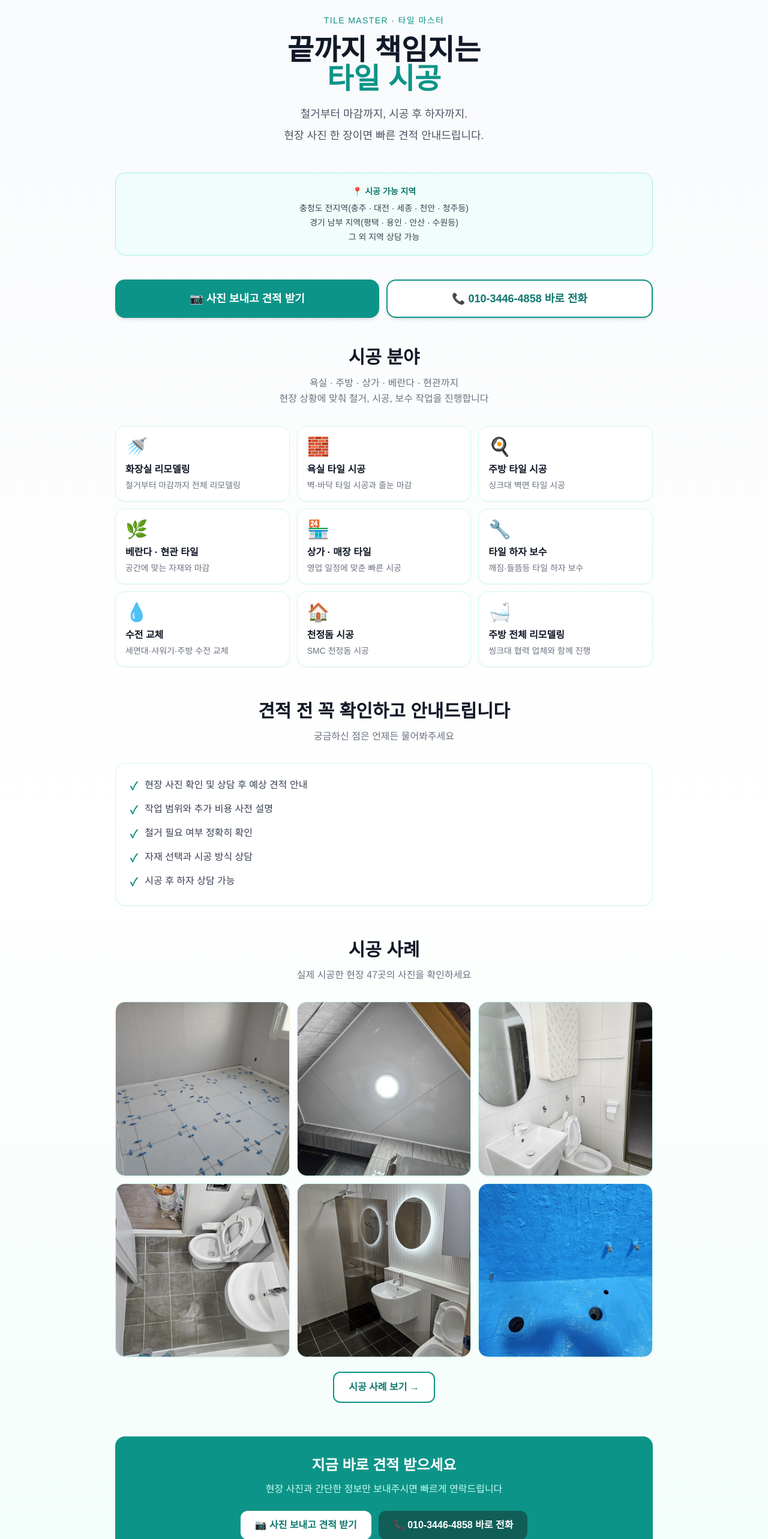
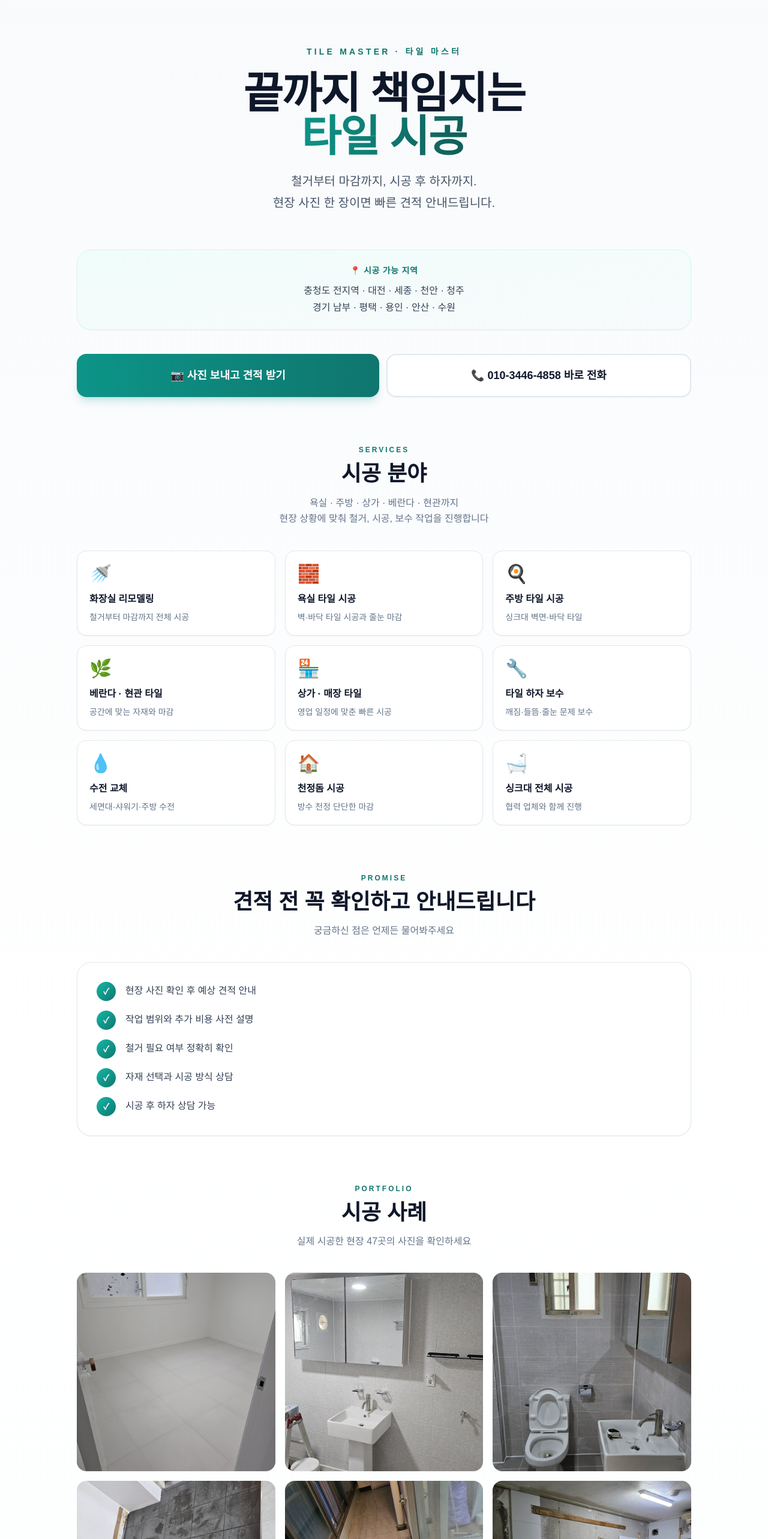
Before and after one commit to chozza-insaeng/dasiwa, a Next.js app: page / in a window 1280 px wide. Shown: the part 40-2606 px from the top of the page at 60% size. Built offline with nearby package versions, Linux system fonts and the light colour scheme.

Commit message:
메인 페이지 디자인 업그레이드 - 그라데이션, 호버 효과, 하단 임팩트 강화

```diff
--- a/app/page.tsx
+++ b/app/page.tsx
@@ -2,107 +2,119 @@
 
 export default function Home() {
   const services = [
-    { icon: "🚿", title: "화장실 리모델링", desc: "철거부터 마감까지 전체 리모델링" },
+    { icon: "🚿", title: "화장실 리모델링", desc: "철거부터 마감까지 전체 시공" },
     { icon: "🧱", title: "욕실 타일 시공", desc: "벽·바닥 타일 시공과 줄눈 마감" },
-    { icon: "🍳", title: "주방 타일 시공", desc: "싱크대 벽면 타일 시공" },
+    { icon: "🍳", title: "주방 타일 시공", desc: "싱크대 벽면·바닥 타일" },
     { icon: "🌿", title: "베란다 · 현관 타일", desc: "공간에 맞는 자재와 마감" },
     { icon: "🏪", title: "상가 · 매장 타일", desc: "영업 일정에 맞춘 빠른 시공" },
-    { icon: "🔧", title: "타일 하자 보수", desc: "깨짐·들뜸등 타일 하자 보수" },
-    { icon: "💧", title: "수전 교체", desc: "세면대·샤워기·주방 수전 교체" },
-    { icon: "🏠", title: "천정돔 시공", desc: "SMC 천정돔 시공" },
-    { icon: "🛁", title: "주방 전체 리모델링", desc: "씽크대 협력 업체와 함께 진행" },
+    { icon: "🔧", title: "타일 하자 보수", desc: "깨짐·들뜸·줄눈 문제 보수" },
+    { icon: "💧", title: "수전 교체", desc: "세면대·샤워기·주방 수전" },
+    { icon: "🏠", title: "천정돔 시공", desc: "방수 천정 단단한 마감" },
+    { icon: "🛁", title: "싱크대 전체 시공", desc: "협력 업체와 함께 진행" },
   ];
 
   const promises = [
-    "현장 사진 확인 및 상담 후 예상 견적 안내",
+    "현장 사진 확인 후 예상 견적 안내",
     "작업 범위와 추가 비용 사전 설명",
     "철거 필요 여부 정확히 확인",
     "자재 선택과 시공 방식 상담",
     "시공 후 하자 상담 가능",
   ];
 
-  // 메인 페이지에 보여줄 베스트 사진 6장
   const featuredPhotos = [
-    "/tile-04.jpg",
-    "/tile-02.jpg",
-    "/tile-06.jpg",
-    "/tile-14.jpg",
-    "/tile-27.jpg",
-    "/tile-35.jpg",
+    "/tile-09.jpg",
+    "/tile-16.jpg",
+    "/tile-19.jpg",
+    "/tile-25.jpg",
+    "/tile-33.jpg",
+    "/tile-47.jpg",
   ];
 
   return (
-    <div className="flex flex-col min-h-screen bg-gradient-to-b from-slate-50 via-white to-teal-50">
-      <main className="flex-1 px-6 py-12 sm:py-16">
-        <div className="max-w-4xl mx-auto">
+    <div className="flex flex-col min-h-screen bg-gradient-to-b from-slate-50 via-white to-teal-50/30">
 
-          {/* 상단 헤드라인 */}
-          <div className="text-center mb-12">
-            <p className="text-sm tracking-widest text-teal-600 font-medium mb-4">
+      {/* 상단 미니 헤더 */}
+      <div className="bg-slate-900 text-white py-2 px-6 text-center text-xs sm:text-sm">
+        <span className="hidden sm:inline">📞 시공 문의 010-3446-4858 · </span>
+        <span>충청도 · 경기 남부 출장 시공</span>
+      </div>
+
+      <main className="flex-1 px-6 py-12 sm:py-20">
+        <div className="max-w-5xl mx-auto">
+
+          {/* 상단 히어로 섹션 */}
+          <div className="text-center mb-16">
+            <p className="text-xs sm:text-sm tracking-[0.3em] text-teal-700 font-semibold mb-6 uppercase">
               TILE MASTER · 타일 마스터
             </p>
-            <h1 className="text-3xl sm:text-5xl font-bold text-gray-900 mb-5 leading-tight">
+            <h1 className="text-4xl sm:text-6xl md:text-7xl font-bold text-slate-900 mb-6 leading-[1.15] tracking-tight">
               끝까지 책임지는<br />
-              <span className="text-teal-600">타일 시공</span>
+              <span className="bg-gradient-to-r from-teal-600 to-teal-800 bg-clip-text text-transparent">
+                타일 시공
+              </span>
             </h1>
-            <p className="text-base sm:text-lg text-gray-600 leading-relaxed mb-2">
+            <p className="text-base sm:text-xl text-slate-600 leading-relaxed mb-2 max-w-2xl mx-auto">
               철거부터 마감까지, 시공 후 하자까지.
             </p>
-            <p className="text-base sm:text-lg text-gray-600 leading-relaxed">
+            <p className="text-base sm:text-xl text-slate-600 leading-relaxed max-w-2xl mx-auto">
               현장 사진 한 장이면 빠른 견적 안내드립니다.
             </p>
           </div>
 
           {/* 시공 가능 지역 */}
-          <div className="rounded-2xl bg-teal-50 border border-teal-200 p-5 mb-10 text-center">
-            <p className="text-sm font-semibold text-teal-700 mb-2">
+          <div className="rounded-3xl bg-gradient-to-br from-teal-50 to-slate-50 border border-teal-100 p-6 mb-10 text-center shadow-sm">
+            <p className="text-xs sm:text-sm font-bold text-teal-700 mb-3 tracking-wider">
               📍 시공 가능 지역
             </p>
-            <div className="text-sm text-gray-700 space-y-1">
-              <p>충청도 전지역(충주 · 대전 · 세종 · 천안 · 청주등)</p>
-              <p>경기 남부 지역(평택 · 용인 · 안산 · 수원등)</p>
-              <p>그 외 지역 상담 가능</p>
+            <div className="text-sm sm:text-base text-slate-700 space-y-1">
+              <p>충청도 전지역 · 대전 · 세종 · 천안 · 청주</p>
+              <p>경기 남부 · 평택 · 용인 · 안산 · 수원</p>
             </div>
           </div>
 
-          {/* 큰 행동 버튼 두 개 */}
-          <div className="flex flex-col sm:flex-row gap-3 mb-12">
+          {/* 메인 행동 버튼 */}
+          <div className="flex flex-col sm:flex-row gap-3 mb-20">
             <button
               onClick={() => (window.location.href = "/inquiry")}
-              className="flex-1 px-6 py-4 bg-teal-600 text-white rounded-2xl font-semibold text-lg hover:bg-teal-700 transition-colors shadow-md"
+              className="flex-1 group px-6 py-5 bg-gradient-to-r from-teal-600 to-teal-700 text-white rounded-2xl font-semibold text-base sm:text-lg hover:from-teal-700 hover:to-teal-800 transition-all shadow-lg shadow-teal-600/20 hover:shadow-xl hover:shadow-teal-600/30 hover:-translate-y-0.5"
             >
-              📷 사진 보내고 견적 받기
+              <span className="block">📷 사진 보내고 견적 받기</span>
             </button>
             <button
               onClick={() => (window.location.href = "tel:01034464858")}
-              className="flex-1 px-6 py-4 bg-white text-teal-700 border-2 border-teal-600 rounded-2xl font-semibold text-lg hover:bg-teal-50 transition-colors shadow-md"
+              className="flex-1 group px-6 py-5 bg-white text-slate-900 border-2 border-slate-200 rounded-2xl font-semibold text-base sm:text-lg hover:border-teal-600 hover:text-teal-700 transition-all shadow-sm hover:shadow-md hover:-translate-y-0.5"
             >
-              📞 010-3446-4858 바로 전화
+              <span className="block">📞 010-3446-4858 바로 전화</span>
             </button>
           </div>
 
           {/* 시공 분야 */}
-          <section className="mb-14">
-            <h2 className="text-2xl sm:text-3xl font-bold text-gray-900 text-center mb-3">
+          <section className="mb-20">
+            <div className="text-center mb-10">
+              <p className="text-xs tracking-[0.25em] text-teal-700 font-semibold mb-3 uppercase">
+                Services
+              </p>
+              <h2 className="text-3xl sm:text-4xl font-bold text-slate-900 mb-4">
                 시공 분야
               </h2>
-            <p className="text-center text-gray-500 mb-8 leading-relaxed">
+              <p className="text-slate-500 leading-relaxed max-w-xl mx-auto">
                 욕실 · 주방 · 상가 · 베란다 · 현관까지<br />
                 현장 상황에 맞춰 철거, 시공, 보수 작업을 진행합니다
               </p>
-            <div className="grid grid-cols-2 sm:grid-cols-3 gap-3">
+            </div>
+            <div className="grid grid-cols-2 sm:grid-cols-3 gap-3 sm:gap-4">
               {services.map((s) => (
                 <div
                   key={s.title}
-                  className="rounded-2xl bg-white border border-teal-100 p-4 shadow-sm hover:shadow-md transition-shadow"
+                  className="group rounded-2xl bg-white border border-slate-200 p-5 shadow-sm hover:shadow-lg hover:border-teal-200 hover:-translate-y-1 transition-all duration-300"
                 >
-                  <div className="text-3xl mb-2" aria-hidden>
+                  <div className="text-3xl mb-3 group-hover:scale-110 transition-transform" aria-hidden>
                     {s.icon}
                   </div>
-                  <h3 className="text-sm sm:text-base font-semibold text-gray-900 mb-1">
+                  <h3 className="text-sm sm:text-base font-bold text-slate-900 mb-2">
                     {s.title}
                   </h3>
-                  <p className="text-xs sm:text-sm text-gray-500 leading-snug">
+                  <p className="text-xs sm:text-sm text-slate-500 leading-snug">
                     {s.desc}
                   </p>
                 </div>
@@ -111,79 +123,102 @@ export default function Home() {
           </section>
 
           {/* 견적 전 안내 */}
-          <section className="mb-14">
-            <h2 className="text-2xl sm:text-3xl font-bold text-gray-900 text-center mb-3">
+          <section className="mb-20">
+            <div className="text-center mb-10">
+              <p className="text-xs tracking-[0.25em] text-teal-700 font-semibold mb-3 uppercase">
+                Promise
+              </p>
+              <h2 className="text-3xl sm:text-4xl font-bold text-slate-900 mb-4">
                 견적 전 꼭 확인하고 안내드립니다
               </h2>
-            <p className="text-center text-gray-500 mb-8">
+              <p className="text-slate-500">
                 궁금하신 점은 언제든 물어봐주세요
               </p>
-            <div className="bg-white rounded-2xl border border-teal-100 p-6 shadow-sm">
-              <ul className="space-y-3">
+            </div>
+            <div className="bg-white rounded-3xl border border-slate-200 p-8 shadow-sm">
+              <ul className="space-y-4">
                 {promises.map((p) => (
-                  <li key={p} className="flex items-start gap-3">
-                    <span className="text-teal-600 font-bold text-lg flex-shrink-0">✓</span>
-                    <span className="text-gray-700">{p}</span>
+                  <li key={p} className="flex items-start gap-4 group">
+                    <div className="flex-shrink-0 w-8 h-8 rounded-full bg-gradient-to-br from-teal-500 to-teal-700 flex items-center justify-center text-white font-bold text-sm group-hover:scale-110 transition-transform">
+                      ✓
+                    </div>
+                    <span className="text-slate-700 leading-relaxed pt-0.5">{p}</span>
                   </li>
                 ))}
               </ul>
             </div>
           </section>
 
-          {/* 시공 사례 — 베스트 6장 + 갤러리 버튼 */}
-          <section className="mb-14">
-            <h2 className="text-2xl sm:text-3xl font-bold text-gray-900 text-center mb-3">
+          {/* 시공 사례 */}
+          <section className="mb-20">
+            <div className="text-center mb-10">
+              <p className="text-xs tracking-[0.25em] text-teal-700 font-semibold mb-3 uppercase">
+                Portfolio
+              </p>
+              <h2 className="text-3xl sm:text-4xl font-bold text-slate-900 mb-4">
                 시공 사례
               </h2>
-            <p className="text-center text-gray-500 mb-8">
+              <p className="text-slate-500">
                 실제 시공한 현장 47곳의 사진을 확인하세요
               </p>
-            <div className="grid grid-cols-2 sm:grid-cols-3 gap-3 mb-6">
+            </div>
+            <div className="grid grid-cols-2 sm:grid-cols-3 gap-3 sm:gap-4 mb-8">
               {featuredPhotos.map((src, i) => (
                 <div
                   key={src}
-                  className="aspect-square bg-white rounded-2xl border border-teal-100 shadow-sm overflow-hidden"
+                  className="group aspect-square bg-slate-100 rounded-2xl overflow-hidden cursor-pointer relative"
+                  onClick={() => (window.location.href = "/gallery")}
                 >
                   <img
                     src={src}
                     alt={`타일 시공 사례 ${i + 1}`}
-                    className="w-full h-full object-cover"
+                    className="w-full h-full object-cover group-hover:scale-110 transition-transform duration-500"
                     loading="lazy"
                   />
+                  <div className="absolute inset-0 bg-gradient-to-t from-slate-900/40 via-transparent to-transparent opacity-0 group-hover:opacity-100 transition-opacity" />
                 </div>
               ))}
             </div>
             <div className="text-center">
               <button
                 onClick={() => (window.location.href = "/gallery")}
-                className="px-6 py-3 bg-white text-teal-700 border-2 border-teal-600 rounded-xl font-semibold hover:bg-teal-50 transition-colors"
+                className="px-8 py-3 bg-white text-slate-900 border-2 border-slate-300 rounded-full font-semibold hover:border-teal-600 hover:text-teal-700 transition-all hover:shadow-md"
               >
                 시공 사례 보기 →
               </button>
             </div>
           </section>
 
-          {/* 하단 행동 유도 */}
-          <div className="bg-teal-600 rounded-2xl p-8 text-center text-white mb-8">
-            <h2 className="text-2xl font-bold mb-3">
+          {/* 하단 행동 유도 — 임팩트 강화 */}
+          <div className="relative bg-gradient-to-br from-slate-900 via-teal-900 to-slate-900 rounded-3xl p-10 sm:p-14 text-center text-white overflow-hidden mb-8 shadow-2xl">
+            {/* 배경 장식 */}
+            <div className="absolute top-0 right-0 w-64 h-64 bg-teal-500/10 rounded-full blur-3xl -mr-32 -mt-32" />
+            <div className="absolute bottom-0 left-0 w-64 h-64 bg-teal-400/10 rounded-full blur-3xl -ml-32 -mb-32" />
+
+            <div className="relative">
+              <p className="text-xs tracking-[0.3em] text-teal-300 font-semibold mb-4 uppercase">
+                Get a Quote
+              </p>
+              <h2 className="text-2xl sm:text-4xl font-bold mb-4 leading-tight">
                 지금 바로 견적 받으세요
               </h2>
-            <p className="text-teal-100 mb-6">
+              <p className="text-slate-300 mb-8 max-w-xl mx-auto leading-relaxed">
                 현장 사진과 간단한 정보만 보내주시면 빠르게 연락드립니다
               </p>
-            <div className="flex flex-col sm:flex-row gap-3 justify-center">
+              <div className="flex flex-col sm:flex-row gap-3 justify-center max-w-lg mx-auto">
                 <button
                   onClick={() => (window.location.href = "/inquiry")}
-                className="px-6 py-3 bg-white text-teal-700 rounded-xl font-semibold hover:bg-teal-50 transition-colors"
+                  className="px-8 py-4 bg-white text-slate-900 rounded-xl font-semibold hover:bg-teal-50 transition-all hover:-translate-y-0.5 shadow-lg"
                 >
                   📷 사진 보내고 견적 받기
                 </button>
                 <button
                   onClick={() => (window.location.href = "tel:01034464858")}
-                className="px-6 py-3 bg-teal-800 text-white rounded-xl font-semibold hover:bg-teal-900 transition-colors"
+                  className="px-8 py-4 bg-teal-600 text-white rounded-xl font-semibold hover:bg-teal-500 transition-all hover:-translate-y-0.5 shadow-lg"
                 >
-                📞 010-3446-4858 바로 전화
+                  📞 바로 전화
                 </button>
+              </div>
             </div>
           </div>
 
@@ -191,12 +226,14 @@ export default function Home() {
       </main>
 
       {/* 푸터 */}
-      <footer className="px-6 py-8 border-t border-teal-100/60 bg-white">
-        <div className="max-w-4xl mx-auto text-center text-sm text-gray-500 space-y-2">
-          <p className="font-semibold text-gray-700">TILE MASTER · 타일 마스터</p>
-          <p>타일 시공 문의: 010-3446-4858</p>
+      <footer className="bg-slate-900 text-slate-300 px-6 py-10">
+        <div className="max-w-5xl mx-auto text-center space-y-3 text-sm">
+          <p className="text-white font-bold text-lg tracking-wide">TILE MASTER · 타일 마스터</p>
+          <p>타일 시공 문의: <span className="text-teal-300 font-semibold">010-3446-4858</span></p>
           <p>시공 가능 지역: 충청도 전지역 · 경기 남부</p>
-          <p className="text-xs text-gray-400 pt-2">© 2026 Tile Master. All rights reserved.</p>
+          <p className="text-xs text-slate-500 pt-3 border-t border-slate-800 mt-4">
+            © 2026 Tile Master. All rights reserved.
+          </p>
         </div>
       </footer>
     </div>
```
Lines whose indentation alone changed are shown as unchanged.
